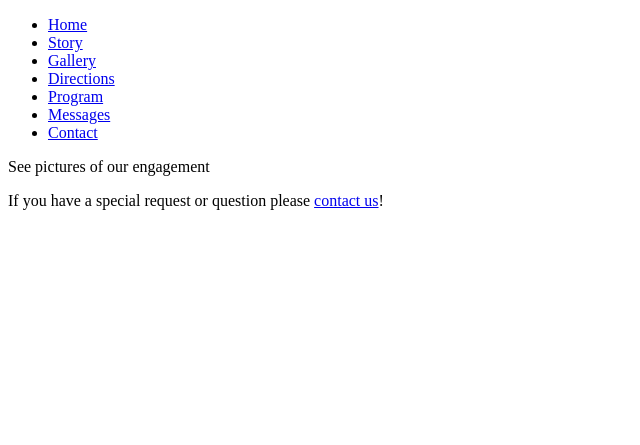
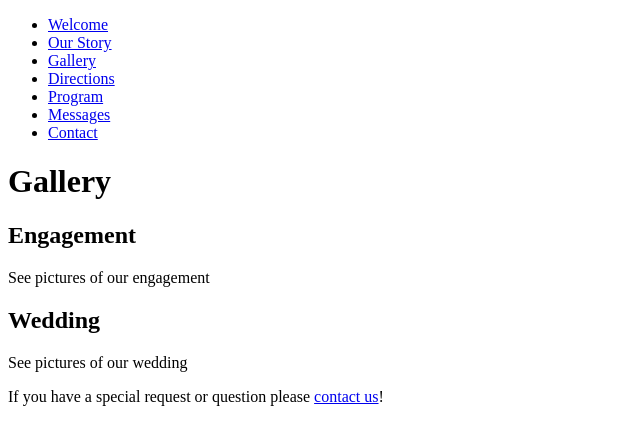
Before and after one commit to chrisgilmerproj/wedding, a Django app: template project/templates/gallery.html in a window 1280 px wide. Shown: the top 445 px of the page, without its empty margins (0-640 px from the left). Run offline with Django 3.2, Linux system fonts and the light colour scheme; the template is opened without the code that fills it, so the values that code supplies are empty; some libraries are stand-ins or nearby versions.

Commit message:
Added title tags to everything.

```diff
--- a/project/templates/404.html
+++ b/project/templates/404.html
@@ -1,4 +1,6 @@
 {% extends "base.html" %}
+
+{% block title %}Error 404{% endblock title %}
 
 {% block content %}
 Error 404: Sorry, the page you are looking for does not exist.
--- a/project/templates/500.html
+++ b/project/templates/500.html
@@ -1,4 +1,6 @@
 {% extends "base.html" %}
+
+{% block title %}Error 500{% endblock title %}
 
 {% block content %}
 Error 500: Our appologies, our servers are currently having an issue.
--- a/project/templates/base.html
+++ b/project/templates/base.html
@@ -1,7 +1,7 @@
 <!doctype html>
 <html>
 	<head>
-		<title>{% block title %}{% endblock title %}</title>
+		<title>{% block title %}{% endblock title %} | Chris and Megan</title>
 		<link rel="stylesheet" href="{{ STATIC_URL }}css/style.css">
 		{% block extra_head %}
 		{% endblock extra_head %}
@@ -9,8 +9,8 @@
 	<body>
 		<nav>
 			<ul>
-				<li><a href="{% url home %}">Home</a></li>
-				<li><a href="{% url story %}">Story</a></li>
+				<li><a href="{% url home %}">Welcome</a></li>
+				<li><a href="{% url story %}">Our Story</a></li>
 				<li><a href="{% url gallery %}">Gallery</a></li>
 				<li><a href="{% url directions %}">Directions</a></li>
 				<li><a href="{% url program %}">Program</a></li>
--- a/project/templates/contact.html
+++ b/project/templates/contact.html
@@ -1,5 +1,7 @@
 {% extends "base.html" %}
 
+{% block title %}Contact Us{% endblock title %}
+
 {% block content %}
-Please contact us at {{wedding.contact_phone}} or <a href="mailto:{{wedding.contact_email}}">{{wedding.contact_email}}</a>
+<p>Please contact us at {{wedding.contact_phone}} or <a href="mailto:{{wedding.contact_email}}">{{wedding.contact_email}}</a></p>
 {% endblock %}
--- a/project/templates/directions.html
+++ b/project/templates/directions.html
@@ -1,4 +1,6 @@
 {% extends "base.html" %}
+
+{% block title %}Directions{% endblock title %}
 
 {% block content %}
 <p>
--- a/project/templates/gallery.html
+++ b/project/templates/gallery.html
@@ -1,5 +1,14 @@
 {% extends "base.html" %}
 
+{% block title %}Gallery{% endblock title %}
+
 {% block content %}
-See pictures of our engagement
+<h1>Gallery</h1>
+
+<h2>Engagement</h2>
+<p>See pictures of our engagement</p>
+
+<h2>Wedding</h2>
+<p>See pictures of our wedding</p>
+
 {% endblock %}
--- a/project/templates/homepage.html
+++ b/project/templates/homepage.html
@@ -1,4 +1,6 @@
 {% extends "base.html" %}
+
+{% block title %}Welcome{% endblock title %}
 
 {% block content %}
 Celebrate with {{wedding.bride}} and {{wedding.groom}} on their wedding day.
--- a/project/templates/messages/messages.html
+++ b/project/templates/messages/messages.html
@@ -1,6 +1,8 @@
 {% extends "base.html" %}
 
 {% load uni_form_tags %}
+
+{% block title %}Messages{% endblock title %}
 
 {% block extra_head %}
 	<link rel="stylesheet" href="{{ STATIC_URL }}uni_form/uni-form.css" type="text/css" />
--- a/project/templates/program.html
+++ b/project/templates/program.html
@@ -1,4 +1,6 @@
 {% extends "base.html" %}
+
+{% block title %}Wedding Day Program{% endblock title %}
 
 {% block content %}
 Look here for day-of wedding program
--- a/project/templates/rsvp/rsvp.html
+++ b/project/templates/rsvp/rsvp.html
@@ -1,4 +1,6 @@
 {% extends "base.html" %}
+
+{% block title %}RSVP{% endblock title %}
 
 {% block content %}
 <form action="." method="GET">
--- a/project/templates/rsvp/rsvp_detail.html
+++ b/project/templates/rsvp/rsvp_detail.html
@@ -1,6 +1,8 @@
 {% extends "base.html" %}
 
 {% load uni_form_tags %}
+
+{% block title %}RSVP Form{% endblock title %}
 
 {% block extra_head %}
 	<link rel="stylesheet" href="{{ STATIC_URL }}uni_form/uni-form.css" type="text/css" />
```
Also changed, not shown: project/templates/story.html (+10 -1 lines).
